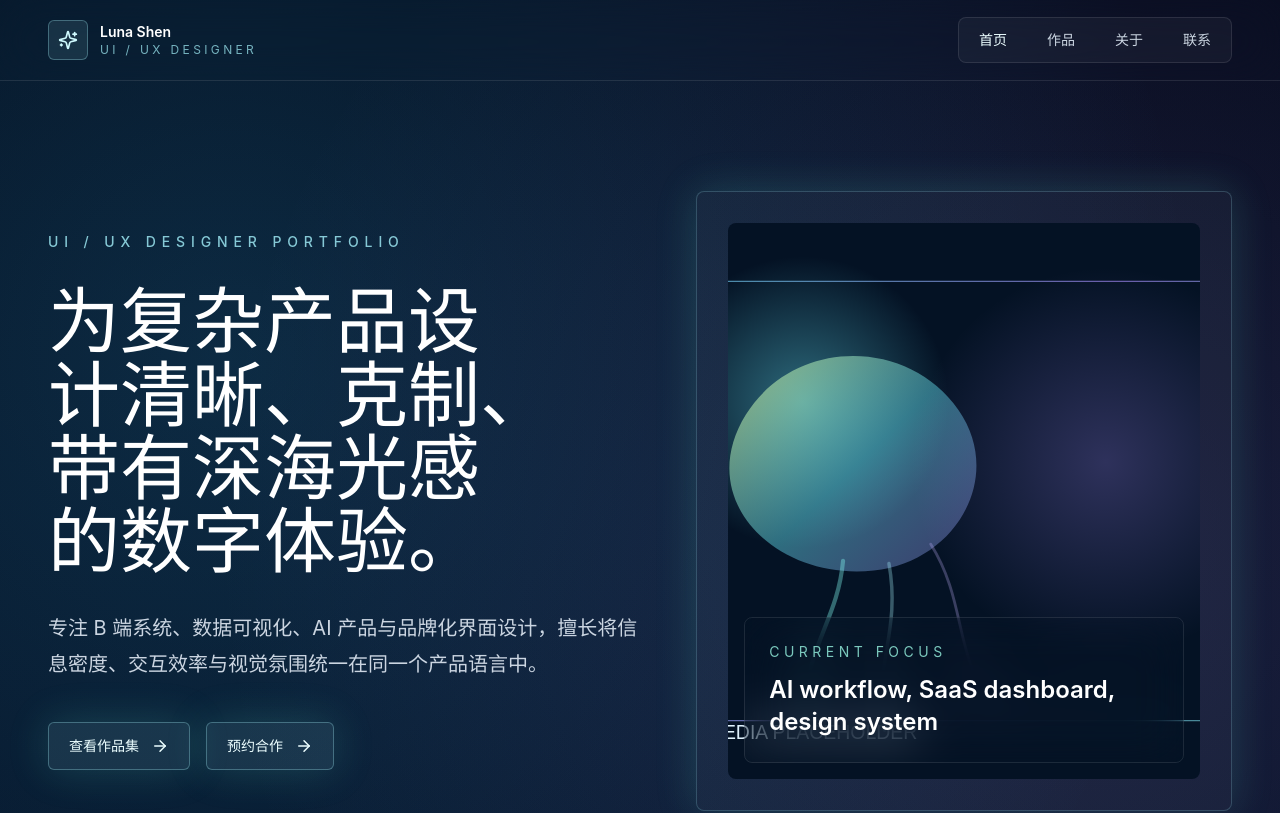
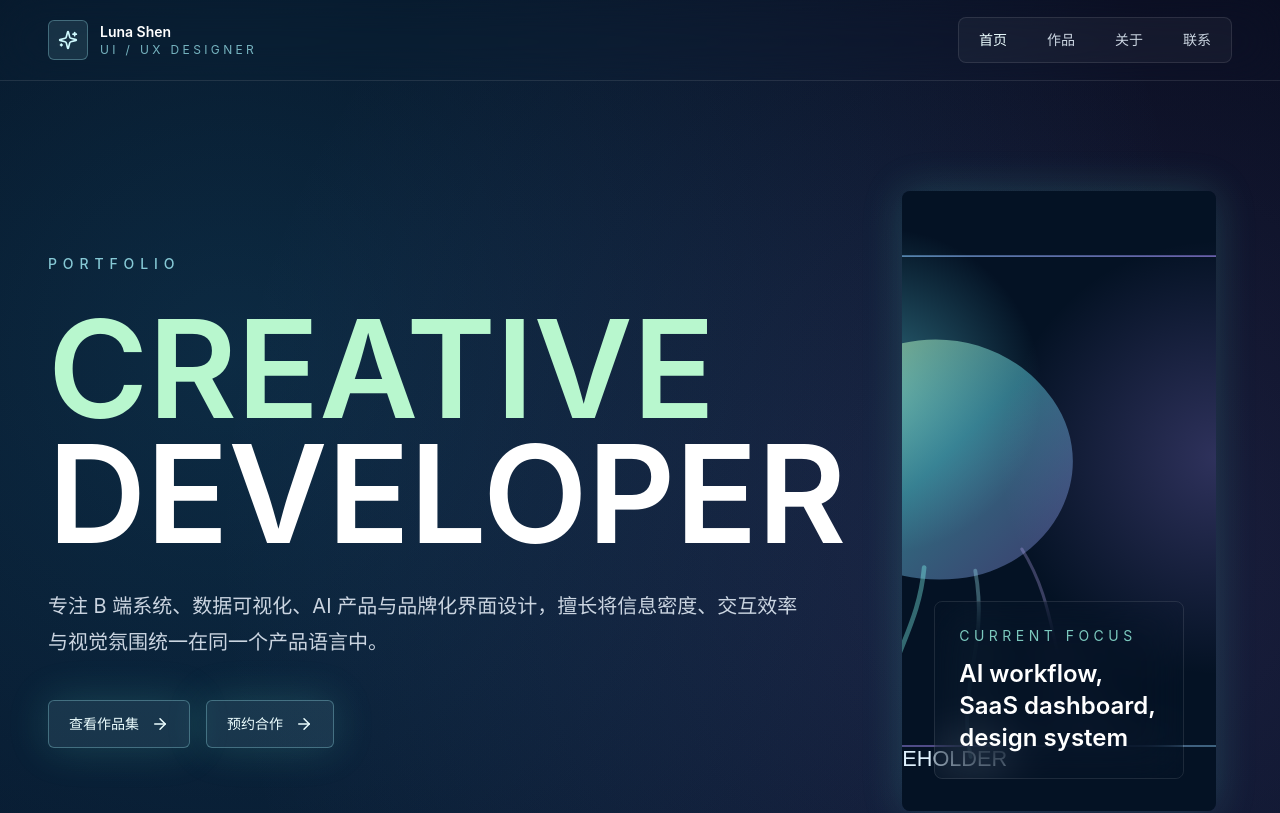
Before and after one commit to lilullllll123456-svg/-, a React (Vite) app: page / in a window 1280 px wide. Shown: the top 813 px of the page. Built offline with nearby package versions, Linux system fonts and the light colour scheme.

Commit message:
Update hero headline and image framing

```diff
--- a/src/pages/HomePage.tsx
+++ b/src/pages/HomePage.tsx
@@ -19,11 +19,10 @@ function HomePage() {
             animate={{ opacity: 1, y: 0 }}
             transition={{ duration: 0.7, ease: [0.22, 1, 0.36, 1] }}
           >
-            <p className="text-sm font-medium uppercase tracking-[0.42em] text-cyan-200/80">
-              {designerProfile?.role ?? 'UI Designer'} Portfolio
-            </p>
-            <h1 className="mt-8 max-w-5xl text-7xl font-semibold leading-[1.02] text-white text-balance">
-              {designerProfile?.headline ?? 'Digital product design with quiet depth.'}
+            <p className="text-sm font-medium uppercase tracking-[0.42em] text-cyan-200/80">Portfolio</p>
+            <h1 className="mt-8 max-w-5xl text-8xl font-semibold uppercase leading-[0.92] text-balance xl:text-[8.5rem]">
+              <span className="block text-[#b8f7ce]">Creative</span>
+              <span className="block text-white">Developer</span>
             </h1>
             <p className="mt-8 max-w-3xl text-xl leading-9 text-slate-300">
               {designerProfile?.intro ?? 'Portfolio introduction placeholder.'}
@@ -39,13 +38,12 @@ function HomePage() {
             animate={{ opacity: 1, scale: 1 }}
             transition={{ duration: 0.8, delay: 0.1, ease: [0.22, 1, 0.36, 1] }}
           >
-            <div className="absolute inset-0 rounded-lg border border-cyan-200/20 bg-cyan-100/[0.04] shadow-jelly-soft" />
             <img
               alt="Deep sea jellyfish inspired UI placeholder"
-              className="absolute inset-8 h-[calc(100%-4rem)] w-[calc(100%-4rem)] rounded-lg object-cover"
+              className="absolute inset-0 h-full w-full rounded-lg object-cover shadow-jelly-soft"
               src={assetPath('assets/placeholder-image.svg')}
             />
-            <div className="absolute bottom-12 left-12 right-12 rounded-lg border border-white/10 bg-abyss-950/78 p-6 backdrop-blur-xl">
+            <div className="absolute bottom-8 left-8 right-8 rounded-lg border border-white/10 bg-abyss-950/78 p-6 backdrop-blur-xl">
               <p className="text-sm uppercase tracking-[0.32em] text-teal-200/80">Current Focus</p>
               <p className="mt-3 text-2xl font-semibold text-white">AI workflow, SaaS dashboard, design system</p>
             </div>
```
